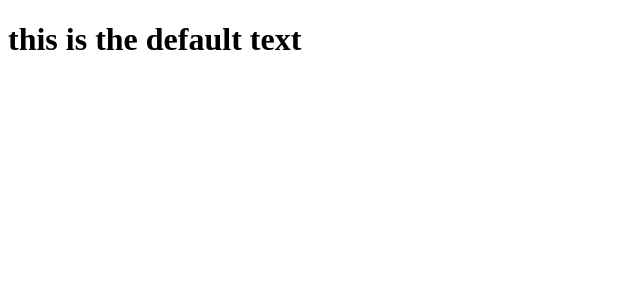
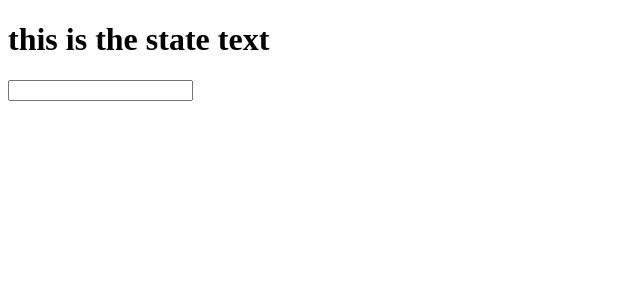
Before and after one commit to robbiereta/react_learning_part1, a React (Create React App) app: page / in a window 1280 px wide. Shown: the top 300 px of the page, without its empty margins (0-640 px from the left). Built offline with nearby package versions, Linux system fonts and the light colour scheme.

Commit message:
children props

```diff
--- a/src/App.js
+++ b/src/App.js
@@ -2,19 +2,34 @@
 import PropTypes from 'prop-types';
 
 class App extends React.Component{
-  render(){
-      let txt=this.props.txt // con una variable
-      return<h1>{txt}</h1>
+  constructor(){
+    super();
+    this.state = {
+      txt: "this is the state text"
+    }
+  }
+
+update(e){
+  this.setState({txt: e.target.value})
+}
+
+
+  render(){ // con una variable
+      return(
+      <div>
+      <h1>{this.state.txt}</h1>
+      <Widget update={this.update.bind(this)}/>
+      </div>
+            )
     // para llamar a una propiedad de un elemnto html osea un "prop"
     // se hace con this.props y despues el nombre del prop en este caso "txt"
     // JSX convertido a javascript
   }
 }
 
-App.PropTypes = {
- txt : PropTypes.string,
- cat : PropTypes.number.isRequired
-}
+const Widget = (props) =>
+<input type="text" onChange={props.update}/>
+
 
 App.defaultProps= {
  txt : "this is the default text"
```
